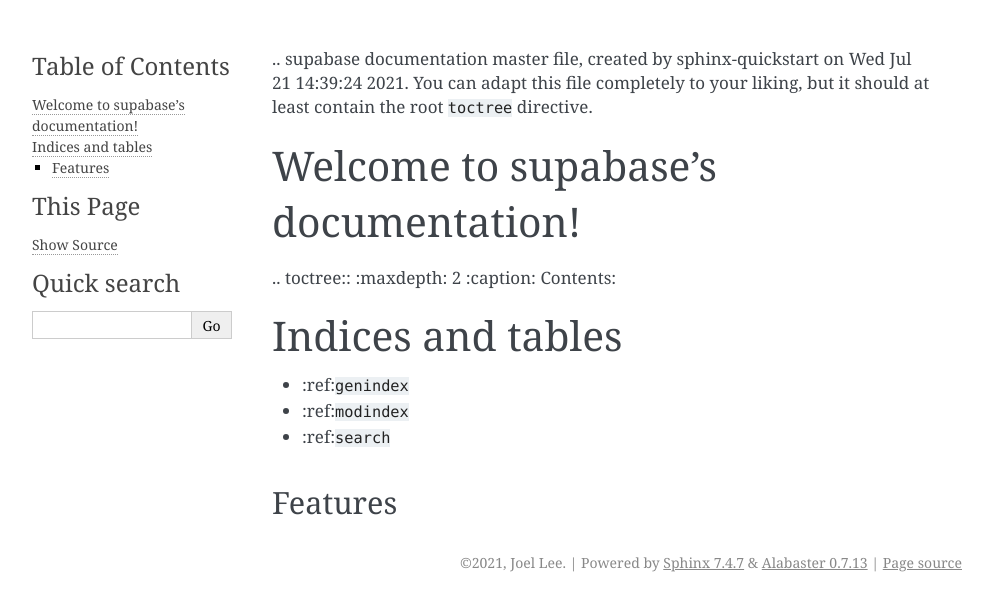
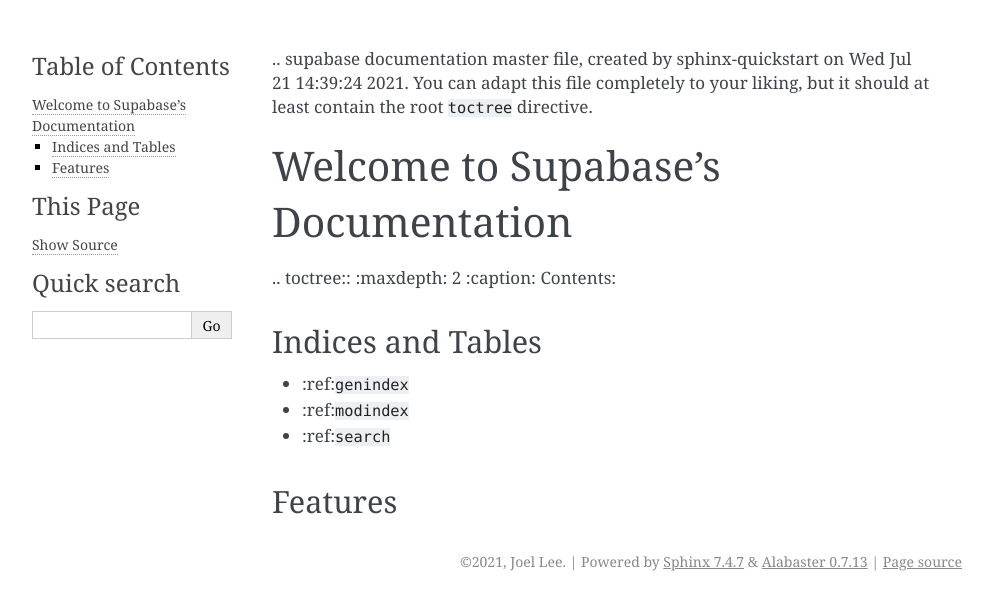
Before and after one commit to supabase/supabase-py, a Sphinx documentation site: the page built from docs/index.md, in a window 1280 px wide. Shown: the top 611 px of the page, without its empty margins (148-1141 px from the left). Built offline with Sphinx 7.4.7, drawn with Linux system fonts in a browser that asks for light colours.

Commit message:
tym-shadow

```diff
--- a/docs/index.md
+++ b/docs/index.md
@@ -3,8 +3,7 @@
    You can adapt this file completely to your liking, but it should at least
    contain the root `toctree` directive.
 
-Welcome to supabase's documentation!
-====================================
+# Welcome to Supabase's Documentation
 
 .. toctree::
    :maxdepth: 2
@@ -12,13 +11,11 @@
 
 
 
-Indices and tables
-==================
+## Indices and Tables
 
 * :ref:`genindex`
 * :ref:`modindex`
 * :ref:`search`
 
 
-Features
---------
+## Features
```
